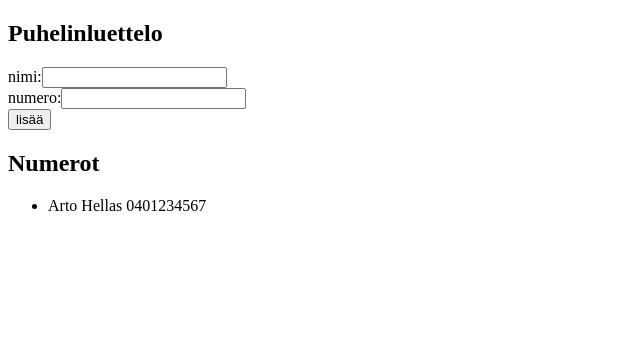
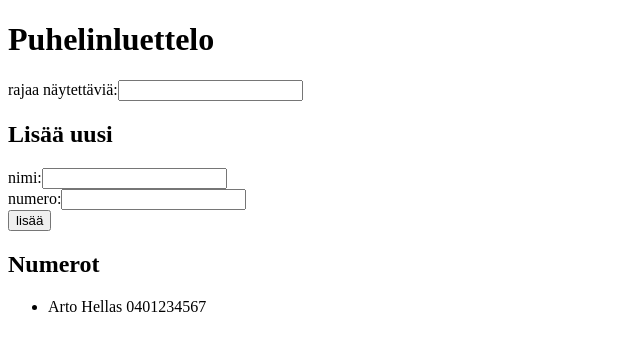
Before and after one commit to Jamb000h/hy-fullstack-2, a React (Create React App) app in the folder 2.6-2.19/: page / in a window 1280 px wide. Shown: the top 350 px of the page, without its empty margins (0-640 px from the left). Built offline with nearby package versions, Linux system fonts and the light colour scheme; the HTML template or start-up script is replaced by a standard one.

Commit message:
Tehtävä 2.9

```diff
--- a/2.6-2.19/src/App.js
+++ b/2.6-2.19/src/App.js
@@ -1,12 +1,21 @@
 import React from 'react';
 
 const Puhelinluettelo = (props) => {
-  const persons = props.persons.map( (person, i) => {
+
+  const filteredPersons =
+    props.filter === '' ?
+    props.persons :
+    props.persons.filter( person => {
+      return person.name.toLowerCase().indexOf(props.filter.toLowerCase(), 0) > -1
+    })
+
+  const persons = filteredPersons.map( person => {
     return <Person key={person.name} person={person} />
   })
+
   return (
     <ul>
-      {persons}
+      { persons }
     </ul>
   )
 }
@@ -28,7 +37,8 @@ class App extends React.Component {
           number: '0401234567' }
       ],
       newName: '',
-      newNumber: ''
+      newNumber: '',
+      filter: ''
     }
   }
 
@@ -41,6 +51,12 @@ class App extends React.Component {
   handleNumberChange = event => {
     this.setState({
       newNumber: event.target.value
+    })
+  }
+
+  handleFilterChange = event => {
+    this.setState({
+      filter: event.target.value
     })
   }
 
@@ -67,7 +83,12 @@ class App extends React.Component {
   render() {
     return (
       <div>
-        <h2>Puhelinluettelo</h2>
+        <h1>Puhelinluettelo</h1>
+        rajaa näytettäviä:
+        <input
+          onChange={this.handleFilterChange}
+          value={this.state.filter} />
+        <h2>Lisää uusi</h2>
         <form onSubmit={this.handleSubmit} >
           <div>
             nimi:
@@ -85,7 +106,7 @@ class App extends React.Component {
           </div>
         </form>
         <h2>Numerot</h2>
-        <Puhelinluettelo persons={this.state.persons} />
+        <Puhelinluettelo persons={this.state.persons} filter={this.state.filter} />
       </div>
     )
   }
```
